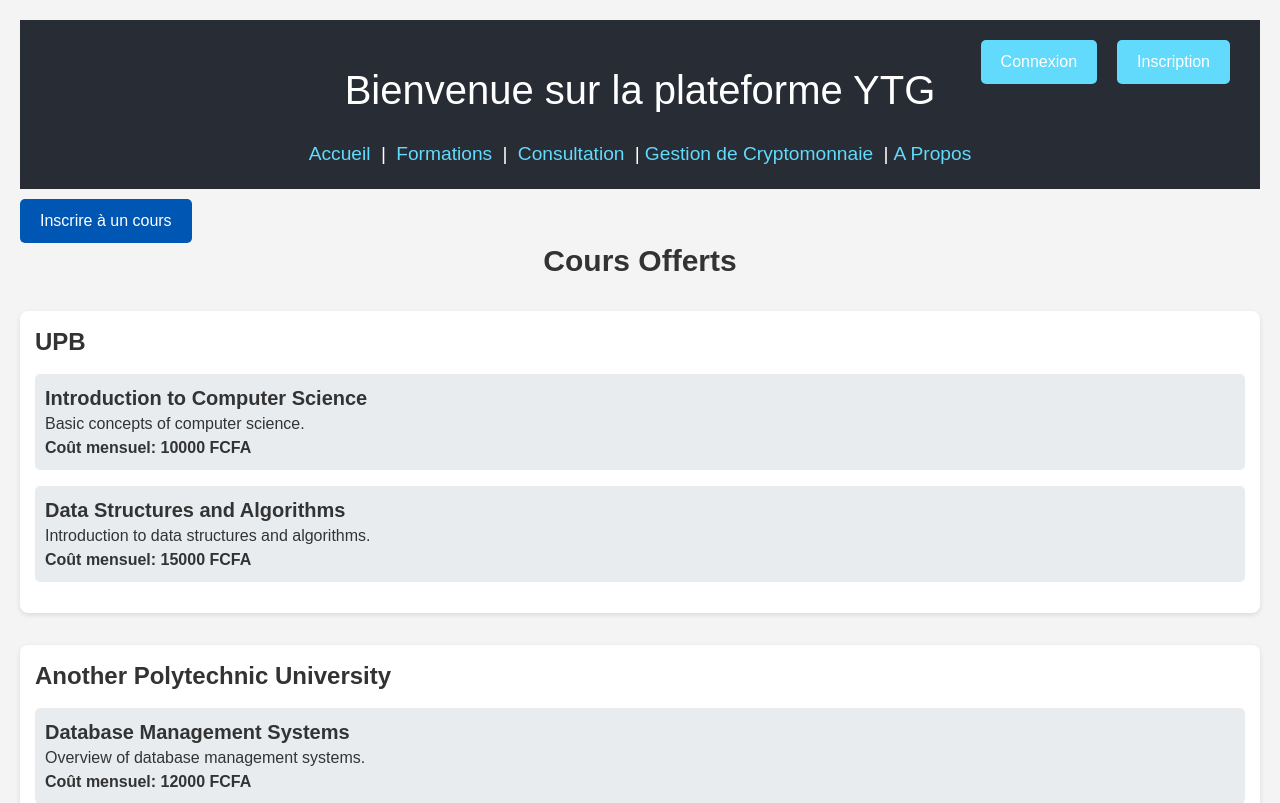
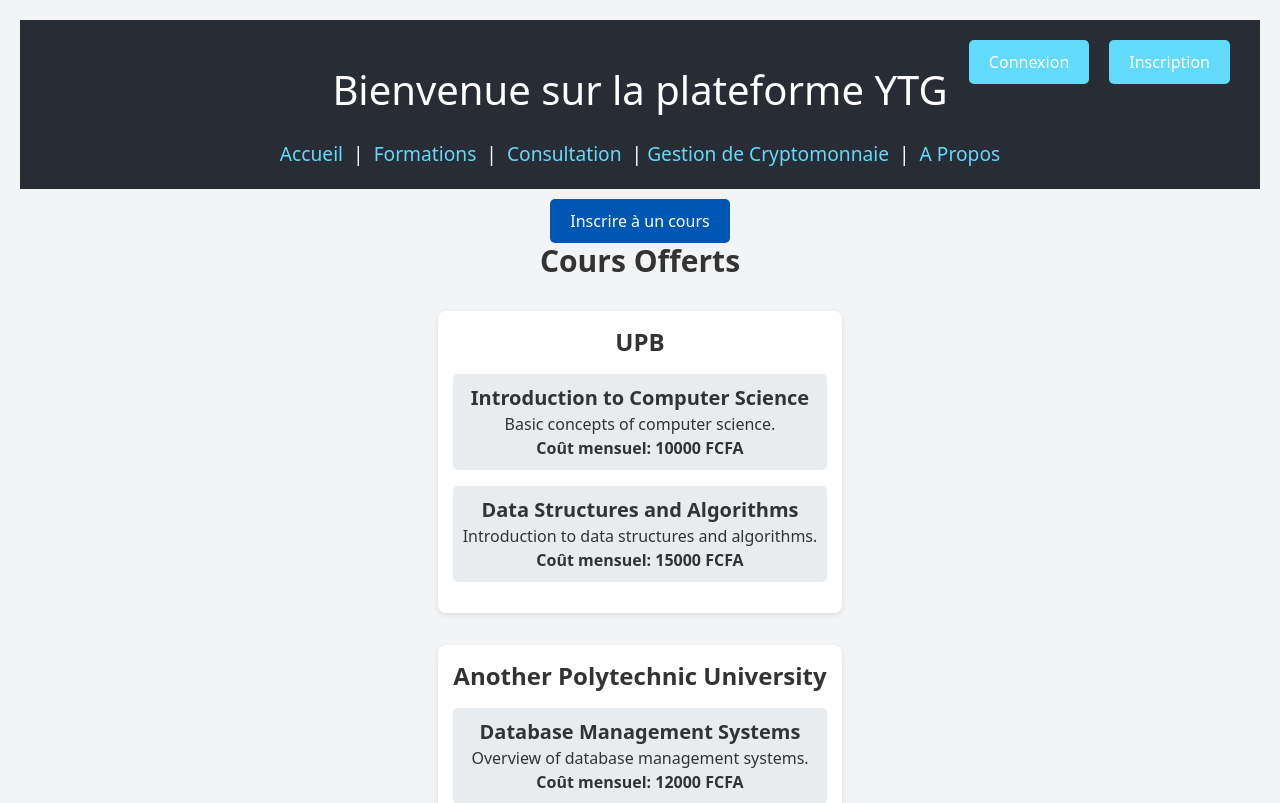
Before and after one commit to delmas007/platform-formation-crypto, a React (Create React App) app in the folder packages/react-app/: page /tutoriat in a window 1280 px wide. Shown: the top 803 px of the page. Built offline with nearby package versions, Linux system fonts and the light colour scheme; what @usedapp/core would draw is missing.

Commit message:
platform

```diff
--- a/packages/react-app/src/App.js
+++ b/packages/react-app/src/App.js
@@ -7,6 +7,7 @@ import {Propos} from "./A propos/a_propos";
 import {Formations} from "./Formations/formations";
 import {CourseDetail} from "./CoursDetails/Cours";
 import {Tutoriat} from "./Tutoriat/tutoriat";
+import Crypto from "./crypto";
 
 const App = () => {
   return(
@@ -19,6 +20,7 @@ const App = () => {
                   <Route path="/formations" element={<div><Formations/></div>} />
                   <Route path="/course/:courseId" element={<div><CourseDetail/></div>} />
                   <Route path="/tutoriat" element={<div><Tutoriat/></div>} />
+                  <Route path="/cryptomonnaie" element={<div><Crypto/></div>} />
 
           </Routes>
       </BrowserRouter>
--- a/packages/react-app/src/Tutoriat/style.module.css
+++ b/packages/react-app/src/Tutoriat/style.module.css
@@ -1,8 +1,9 @@
 /* Style pour le contenu général de l'app */
 .App {
-  font-family: 'Arial', sans-serif;
-  background-color: #f4f4f4;
-  color: #333;
+  display: flex;
+  flex-direction: column;
+  text-align: center;
+  background-color: #f3f4f6; /* Tailwind's bg-gray-100 */
   min-height: 100vh;
   padding: 20px;
 }
--- a/packages/react-app/src/crypto.js
+++ b/packages/react-app/src/crypto.js
@@ -4,13 +4,17 @@ import styles from "./styles";
 import {uniswapLogo} from "./assets";
 import {Exchange, Loader, WalletButton} from "./components";
 import {usePools} from "./hooks";
+import s from "./Tutoriat/style.module.css";
+import {Header} from "./header";
 
 const Crypto = () => {
     const {account} = useEthers();
     const {loading, pools} = usePools();
     const poolsLoading = false;
     return(
-        <div className={styles.container}>
+        <div className={`font-sans p-6 ${s.App}`}>
+            <Header />
+            <div className={styles.container}>
             <div className={styles.innerContainer}>
                 <header className={styles.header}>
                     <img
@@ -40,6 +44,7 @@ const Crypto = () => {
                 </div>
             </div>
         </div>
+        </div>
     )
 }
 
--- a/packages/react-app/src/header.jsx
+++ b/packages/react-app/src/header.jsx
@@ -32,7 +32,10 @@ export function Header(){
         )}
         {location.pathname !== "/tutoriat" && " | "}
         <Link to="/">Consultation</Link>  |
-        <Link to="/">Gestion de Cryptomonnaie</Link> |
+            {location.pathname !== "/cryptomonnaie" && (
+        <Link to="/cryptomonnaie">Gestion de Cryptomonnaie</Link>
+            )}
+            {location.pathname !== "/cryptomonnaie" && " | "}
         <Link to="/about">A Propos</Link>
         </p>
 
```
